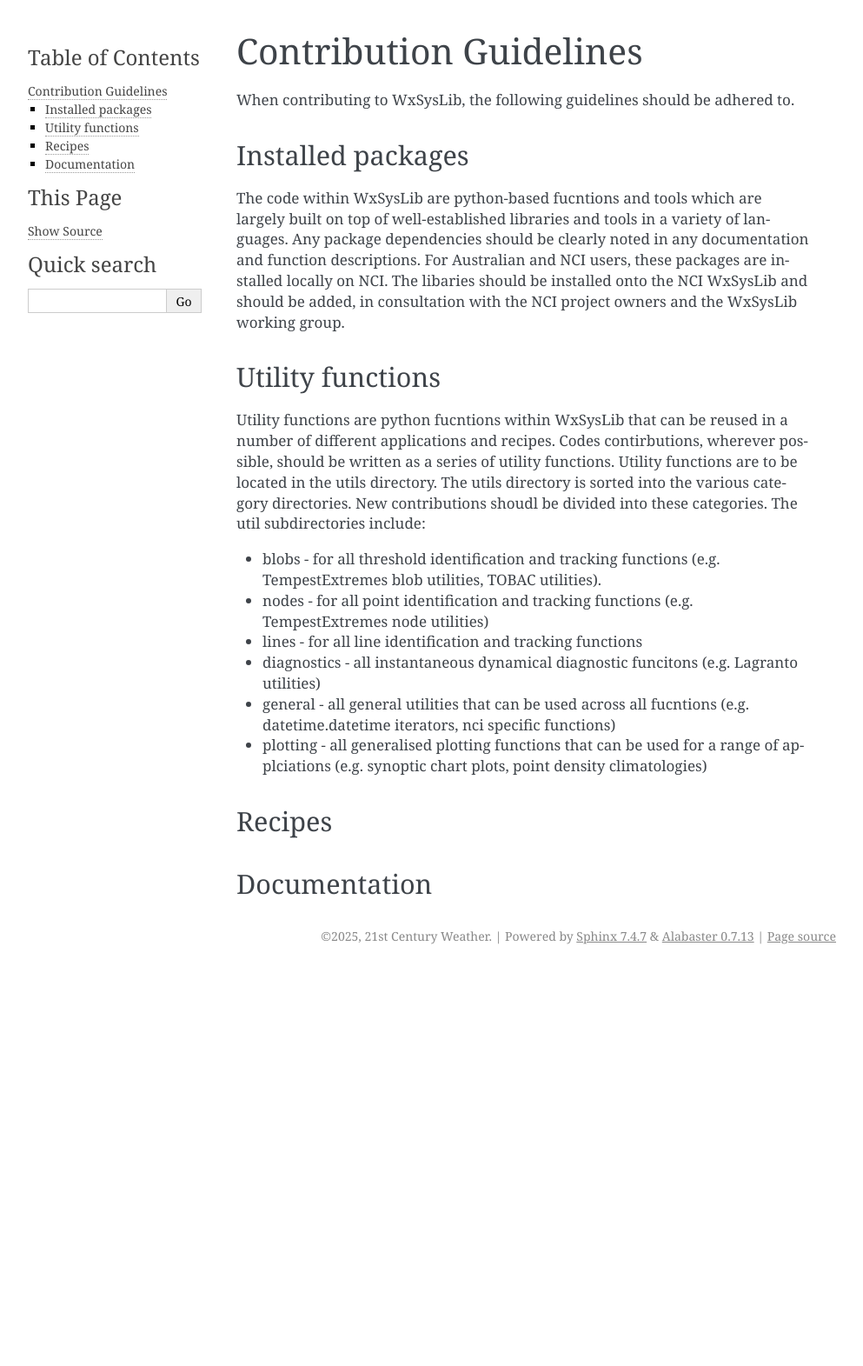
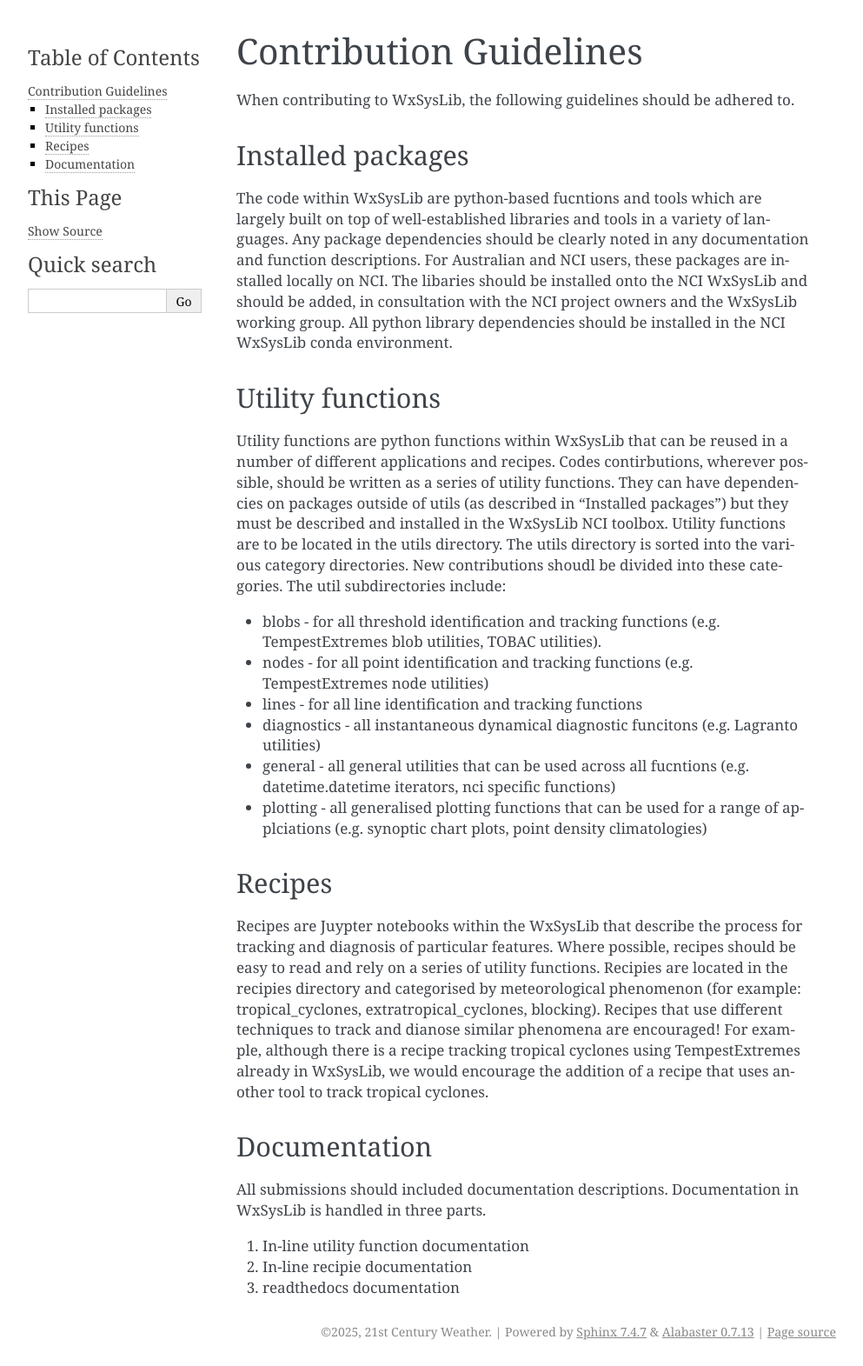
Before and after one commit to andrewbrown31/WxSysLib, a Sphinx documentation site: the page built from docs/contributing.rst, in a window 1280 px wide. Shown: the whole page at 87% size, without its empty margins (148-1141 px from the left). Built offline with Sphinx 7.4.7, drawn with Linux system fonts in a browser that asks for light colours; before the commit the page ends 1116 px from its top, so only the background shows below that.

Commit message:
Update contributing.rst

```diff
--- a/docs/contributing.rst
+++ b/docs/contributing.rst
@@ -4,12 +4,12 @@
 
 Installed packages
 ------------------
-The code within WxSysLib are python-based fucntions and tools which are largely built on top of well-established libraries and tools in a variety of languages. Any package dependencies should be clearly noted in any documentation and function descriptions. For Australian and NCI users, these packages are installed locally on NCI. The libaries should be installed onto the NCI WxSysLib  and should be added, in consultation with the NCI project owners and the WxSysLib working group.
+The code within WxSysLib are python-based fucntions and tools which are largely built on top of well-established libraries and tools in a variety of languages. Any package dependencies should be clearly noted in any documentation and function descriptions. For Australian and NCI users, these packages are installed locally on NCI. The libaries should be installed onto the NCI WxSysLib  and should be added, in consultation with the NCI project owners and the WxSysLib working group. All python library dependencies should be installed in the NCI WxSysLib conda environment.
 
 
 Utility functions
 -----------------
-Utility functions are python fucntions within WxSysLib that can be reused in a number of different applications and recipes. Codes contirbutions, wherever possible, should be written as a series of utility functions. Utility functions are to be located in the utils directory. The utils directory is sorted into the various category directories. New contributions shoudl be divided into these categories. The util subdirectories include:
+Utility functions are python functions within WxSysLib that can be reused in a number of different applications and recipes. Codes contirbutions, wherever possible, should be written as a series of utility functions. They can have dependencies on packages outside of utils (as described in "Installed packages") but they must be described and installed in the WxSysLib NCI toolbox. Utility functions are to be located in the utils directory. The utils directory is sorted into the various category directories. New contributions shoudl be divided into these categories. The util subdirectories include:
 
 - blobs - for all threshold identification and tracking functions (e.g. TempestExtremes blob utilities, TOBAC utilities).
 - nodes - for all point identification and tracking functions (e.g. TempestExtremes node utilities)
@@ -20,7 +20,14 @@
 
 Recipes
 -------
-
+Recipes are Juypter notebooks within the WxSysLib that describe the process for tracking and diagnosis of particular features. Where possible, recipes should be easy to read and rely on a series of utility functions. Recipies are located in the recipies directory and categorised by meteorological phenomenon (for example: tropical_cyclones, extratropical_cyclones, blocking). Recipes that use different techniques to track and dianose similar phenomena are encouraged! For example, although there is a recipe tracking tropical cyclones using TempestExtremes already in WxSysLib, we would encourage the addition of a recipe that uses another tool to track tropical cyclones.
 
 Documentation
 -------------
+All submissions should included documentation descriptions. Documentation in WxSysLib is handled in three parts.
+
+1. In-line utility function documentation
+
+2. In-line recipie documentation
+
+3. readthedocs documentation
```
